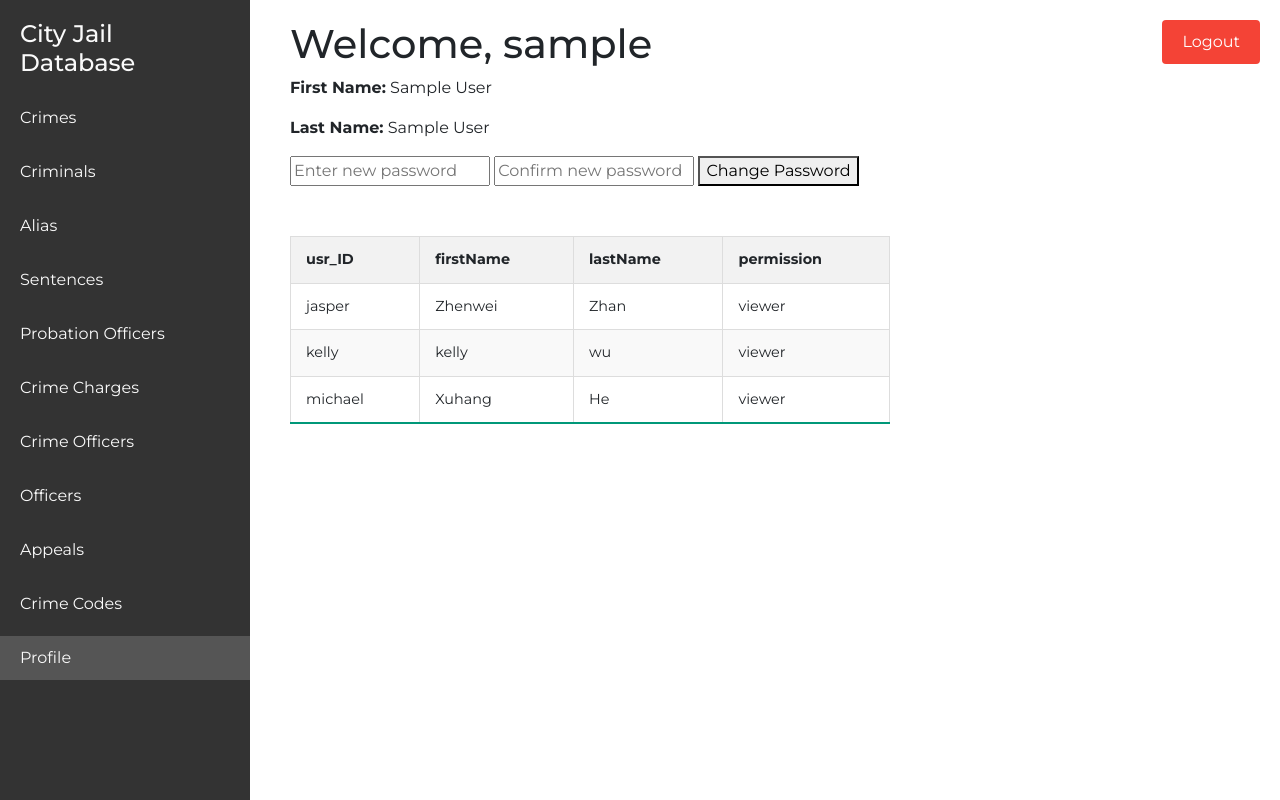
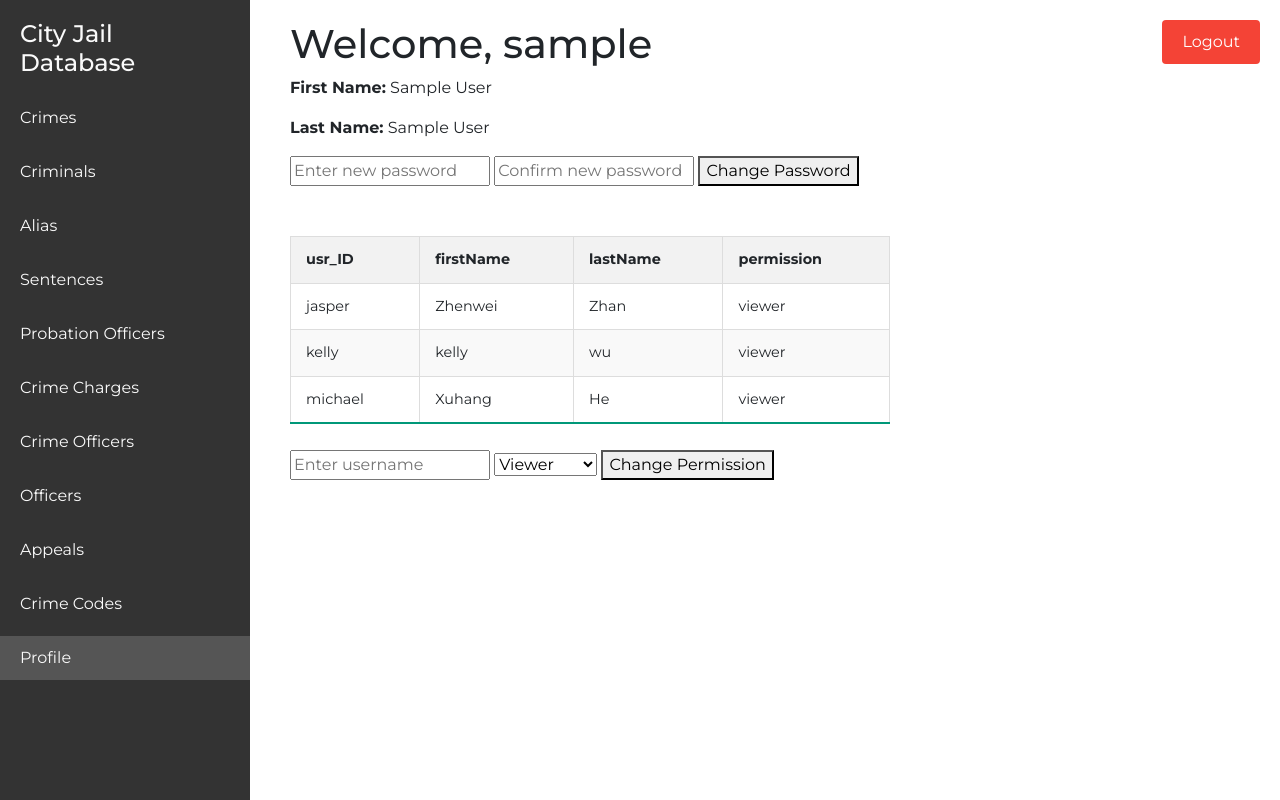
Before and after one commit to 395110n/CSUY3083Project, a Flask app: a page that uses templates/profile.html in a window 1280 px wide. Run offline with Flask 3, Linux system fonts and the light colour scheme; the visitor is signed in with stand-in values (Sample User, id 1); data comes from the database, SQL or seed files in the repository; some libraries are stand-ins or nearby versions.

Commit message:
change perm

```diff
--- a/server.py
+++ b/server.py
@@ -107,6 +107,23 @@ def profile(username):
                     lastname=session.get("lastName"),
                     data = df.to_html(classes="styled-table", index=False),
                     permission = session["permission"])
+
+@app.route("/<username>/change_permission", methods=['POST'])
+def change_permission(username):
+    if request.method == 'POST' and session.get("permission") == 'host':
+        new_username = request.form.get('username')
+        new_permission = request.form.get('permission')
+        try:
+            # Update the permission for the specified username
+            runstatement('''use Usrs''', commit=True)
+
+            runstatement(f'''UPDATE Usrs SET permission = "{new_permission}" WHERE usr_ID = "{new_username}"''', commit=True)
+            flash(f"Permission for {new_username} changed successfully to {new_permission}.")
+        except Exception as e:
+            flash(f"Error: {str(e)}", 'error')
+    else:
+        flash("Unauthorized to change permission.", 'error')
+    return redirect(url_for('profile', username=session['username']))
 
 @app.route('/logout')
 def logout():
--- a/static/css/styles.css
+++ b/static/css/styles.css
@@ -167,3 +167,8 @@ body {
   top: -30px;
   left: 0;
 }
+
+#changePerm {
+  margin-left: 270px;
+  padding: 20px;
+}
--- a/templates/profile.html
+++ b/templates/profile.html
@@ -51,15 +51,15 @@
       <a href="{{ url_for('officers', username=session['username']) }}"
         >Officers</a
       >
-      <a
-        href="{{ url_for('appeals', username=session['username']) }}"
+      <a href="{{ url_for('appeals', username=session['username']) }}"
         >Appeals</a
       >
       <a href="{{ url_for('crime_codes', username=session['username']) }}"
         >Crime Codes</a
       >
-      <a href="{{ url_for('profile', username=session['username']) }}"
-      class="active"
+      <a
+        href="{{ url_for('profile', username=session['username']) }}"
+        class="active"
         >Profile</a
       >
     </div>
@@ -105,15 +105,39 @@
       </form>
     </div>
 
-    <div class="scrollable-table"
-    id="table-container"
-    style="display:{% if permission != 'host' %}none{% else %}inline-block{% endif %}; margin-top: 30px; width: 600px; margin-left: 290px; "
-    >{{ data | safe }}
+    <div
+      class="scrollable-table"
+      id="table-container"
+      style="display:{% if permission != 'host' %}none{% else %}inline-block{% endif %}; margin-top: 30px; width: 600px; margin-left: 290px; "
+    >
+      {{ data | safe }}
     </div>
+
+    <!-- Change Permission Form -->
+    {% if permission == 'host' %}
+    <div id="changePerm">
+      <form
+        action="{{ url_for('change_permission', username=session['username']) }}"
+        method="post"
+      >
+        <input
+          type="text"
+          name="username"
+          id="username"
+          placeholder="Enter username"
+          required
+        />
+        <select name="permission" id="permission">
+          <option value="viewer">Viewer</option>
+          <option value="employee">Employee</option>
+          <option value="host">Host</option>
+        </select>
+        <button type="submit">Change Permission</button>
+      </form>
+    </div>
+    {% endif %}
 
     <!-- Logout button -->
     <a href="{{ url_for('logout') }}" class="logout-button">Logout</a>
-
-
   </body>
 </html>
```
